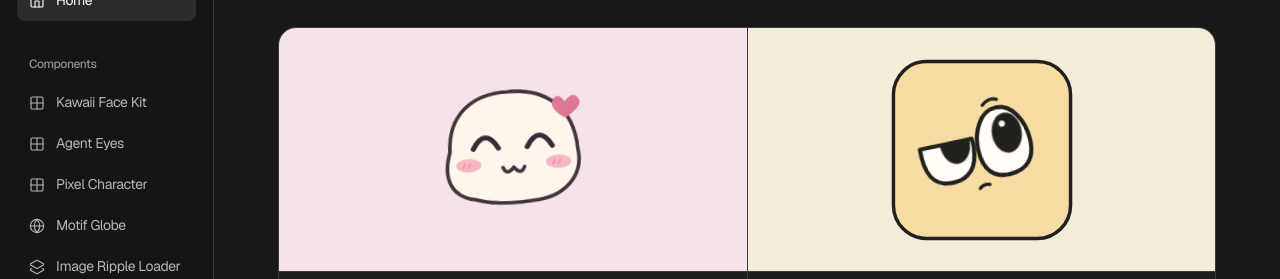
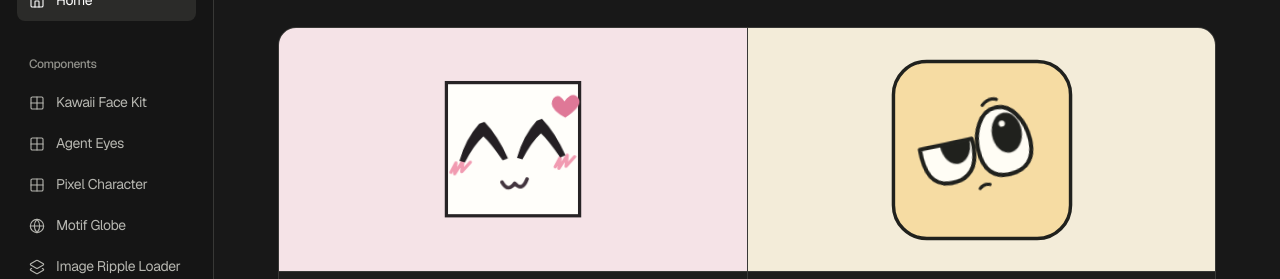
Before and after one commit to yash-dot-com/hyper, a Next.js app: page / in a window 1280 px wide. Shown: the part 141-420 px from the top of the page. Built offline with nearby package versions, Linux system fonts and the light colour scheme.

Commit message:
Redraw kawaii presets with square faces and expressive inked features

```diff
--- a/src/components/experiments/KawaiiFace.tsx
+++ b/src/components/experiments/KawaiiFace.tsx
@@ -1,4 +1,4 @@
-import type { ReactNode } from "react";
+import { useId, type ReactNode } from "react";
 
 export type EyeStyle = "dot" | "beam" | "droop" | "wide" | "squint" | "sleep" | "sparkle" | "spiral" | "half" | "wink";
 export type MouthStyle = "smile" | "grin" | "o" | "frown" | "pout" | "wobble" | "flat" | "tongue" | "gasp" | "cat";
@@ -47,25 +47,38 @@ export const kawaiiExpressions = {
 export type KawaiiExpression = keyof typeof kawaiiExpressions;
 
 function Eye({ kind, gaze }: { kind: EyeStyle; gaze: number }) {
-  if (kind === "beam" || kind === "wink") return <path d="M-7 2 Q0 -10 7 2" fill="none"/>;
-  if (kind === "sleep") return <path d="M-7 -1 Q0 7 7 -1" fill="none"/>;
-  if (kind === "squint") return <path d="M-6 -4 L5 0 -6 4" fill="none"/>;
-  if (kind === "spiral") return <path d="M0 0q3-3 4 1t-6 3q-6-3-2-9t11 1" fill="none"/>;
-  if (kind === "dot") return <ellipse cx={gaze*2} rx="3.5" ry="5" stroke="none"/>;
-  const sleepy = kind === "half" || kind === "droop";
+  const clip = useId();
+  if (kind === "beam" || kind === "wink")
+    return <path stroke="none" d="M-14 7Q-10-5-2-13L1-14Q8-6 13 7L10 8Q4-2 0-6Q-6-1-11 8Z"/>;
+  if (kind === "sleep") return <path stroke="none" d="M-13-2Q0 10 13-3Q5 15-5 10Q-12 7-13-2Z"/>;
+  if (kind === "squint") return <path stroke="none" d="M-14-8L13 0 12 3-13 10-10 6 4 1-12-4Z"/>;
+  if (kind === "spiral") return <path d="M0 0q4-4 6 1t-8 5q-9-4-4-12t16 1" fill="none"/>;
+
+  const low = kind === "half" || kind === "droop";
+  const contour = kind === "half" ? "M-14-6L13-5Q14 9 4 12Q-11 15-14 2Z" :
+    kind === "droop" ? "M-14-3Q-5-4 9-12L13-9Q15 10 4 13Q-12 14-14 3Z" :
+    "M-14 2Q-14-11-4-14Q8-18 13-6Q18 7 8 12Q-6 19-13 9Z";
+  const radius = kind === "wide" ? 3 : kind === "sparkle" ? 10 : 6;
   return <>
-    <path d={sleepy ? "M-9-2Q0-1 9-3C9 9-9 11-9-2Z" : "M-9 1C-9-12 8-13 9 0C10 12-9 13-9 1Z"} fill="#fffdf8" strokeWidth="1.7"/>
-    <ellipse cx={gaze*2} cy={sleepy ? 1 : 0} rx={kind==="wide"?2.5:sleepy?3.4:6.3} ry={kind==="wide"?3:sleepy?3:7} stroke="none"/>
-    {kind==="sparkle" && <path fill="#fffdf8" stroke="none" d="M-1-6l1.1 2.5L3-2.5.1-1.4-1 1l-.9-2.4L-5-2.5l3.1-1z"/>}
+    <defs><clipPath id={clip}><path d={contour}/></clipPath></defs>
+    <path d={contour} fill="#fffefa" strokeWidth="1.8"/>
+    <g clipPath={`url(#${clip})`} stroke="none">
+      <g transform={`translate(${gaze*3} ${low ? -1 : 0})`}>
+        <ellipse rx={radius} ry={radius*1.3}/>
+        {kind !== "wide" && <ellipse cx={-radius*.37} cy={-radius*.65} rx={radius*.25} ry={radius*.32} fill="#fffefa"/>}
+        {kind === "sparkle" && <path fill="#fffefa" d="m4 1 1.2 3L8 5l-2.8 1L4 9 3 6 .2 5 3 4Z"/>}
+      </g>
+    </g>
+    {low && <path d={kind==="half"?"M-14-6 13-5":"M-14-3Q-5-4 9-12"} fill="none" strokeWidth="3"/>}
   </>;
 }
 
 const mouths: Record<MouthStyle,string> = {
-  smile:"M-5 0Q0 5 5 0", grin:"M-7-2Q0 0 7-2Q6 7 0 7T-7-2Z",
-  o:"M-3 2a3 4 0 1 0 6 0a3 4 0 1 0-6 0Z", frown:"M-5 3Q0-3 5 3",
-  pout:"M-3-1q8-1 4 2q4 2-4 3", wobble:"M-6 2q1-5 4-2t4 0t4 1",
-  flat:"M-4 1h8", tongue:"M-6-1q6 4 12-1q0 9-5 7q-3 0-3-4",
-  gasp:"M-5 4q0-9 5-9t5 9q-5-2-10 0Z", cat:"M-6 0q2 5 6 0q4 5 6 0",
+  smile:"M-7-1Q0 7 7-2", grin:"M-9-3Q-1 0 8-5L10-1Q8 7 2 8Q-7 9-9 2Z",
+  o:"M-4-2 2-4 5-1 3 6-3 5Z", frown:"M-6 3-2-1Q1-3 6 2",
+  pout:"M-5-2 3-2 5 0 1 2 4 4-4 4", wobble:"M-8 3-5-2-1 0 2-2 7 1 8 4",
+  flat:"M-5 1 5 0", tongue:"M-8-2Q-1 2 7-3L7 3Q6 9 1 7L-2 3-5 2Z",
+  gasp:"M-7 6-5-4-1-7 4-6 7-2 6 8Q0 5-7 6Z", cat:"M-7-1Q-4 5 0 0Q4 5 7-2",
 };
 const accents: Record<Accent,ReactNode> = {
   none:null, spark:<path fill="#e7a839" d="m0-8 2 6 5 2-5 2-2 6-2-6-5-2 5-2z"/>,
@@ -92,14 +105,15 @@ export function KawaiiFace({ expression="happy", eyes, mouth, brows, accent, blu
       @keyframes kf-float{50%{transform:translateY(-1.4px)}}
       @media(prefers-reduced-motion:reduce){.kf-live .kf-blink,.kf-live .kf-float{animation:none}}
     `}</style>}
+    <rect x="13" y="7" width="74" height="74" fill="#fffefa" stroke="#272325" strokeWidth="1.8"/>
     <g className="kf-float"><g transform={`rotate(${tilt} 50 46)`}>
-      <path fill="#fff6eb" stroke="#42343d" strokeWidth="2" d="M15 45C15 25 28 13 49 13C71 12 85 25 86 46C89 62 77 73 60 74C50 75 37 75 28 72C15 70 10 60 15 45Z"/>
-      {blush && [25,75].map(x=><g key={x} transform={`translate(${x} 53)`}><ellipse rx="7" ry="3.8" fill={blush} opacity=".68"/><path d="m-3 1 1-2m2 2 1-2" stroke={blush} strokeWidth="1.4" strokeLinecap="round"/></g>)}
-      {[35,65].map((x,i)=><g key={x} transform={`translate(${x} 42)`} stroke="#362c35" fill="#362c35" strokeWidth="2.8" strokeLinecap="round" strokeLinejoin="round">
-        {brow!=="none" && <path fill="none" transform={`scale(${i?-1:1} 1)`} strokeWidth="1.8" d={brow==="one"&&i?"M-4-12q4-4 9-2":brow==="knit"?"M-5-11l10 3":brow==="worried"?"M-5-9q6 0 9-4":"M-4-13q4-3 8-1"}/>}
+      {blush && [21,79].map(x=><path key={x} transform={`translate(${x} 54)`} d="m-6 2 3-5 -1 6 5-7 -1 6 5-5" fill="none" stroke={blush} strokeWidth="1.8" strokeLinecap="round" strokeLinejoin="round"/>)}
+      {[34,66].map((x,i)=><g key={x} transform={`translate(${x} 43)`} stroke="#241f23" fill="#241f23" strokeWidth="2.3" strokeLinecap="round" strokeLinejoin="round">
+        {brow!=="none" && <path fill="none" transform={`scale(${i?-1:1} 1)`} strokeWidth="1.8" d={brow==="one"&&i?"M-6-19q5-4 12-2":brow==="knit"?"M-8-16l14 5":brow==="worried"?"M-7-15q7 0 12-6":"M-6-19q6-4 12-1"}/>}
         <g transform={eye==="squint"&&i?"scale(-1 1)":undefined}><g className="kf-blink"><Eye kind={eye==="wink"&&i===0?"dot":eye} gaze={gaze}/></g></g>
       </g>)}
-      <path transform="translate(50 55)" d={mouths[lip]} fill={["grin","tongue","o","gasp"].includes(lip)?"#e998a5":"none"} stroke="#42343d" strokeWidth="2" strokeLinejoin="round" strokeLinecap="round"/>
+      <path transform="translate(50 64)" d={mouths[lip]} fill={["grin","tongue","o","gasp"].includes(lip)?(lip==="grin"?"#fffefa":"#d98797"):"none"} stroke="#42343d" strokeWidth="2" strokeLinejoin="round" strokeLinecap="round"/>
+      {lip==="grin" && <path transform="translate(50 64)" d="M-3-1q-1 3 1 6M4-2q2 3 1 5" fill="none" stroke="#382b33" strokeWidth="1.4"/>}
       <g transform={mark==="tear"?"translate(28 51)":"translate(80 23)"}>{accents[mark]}</g>
     </g></g>{children}
   </svg>;
```
